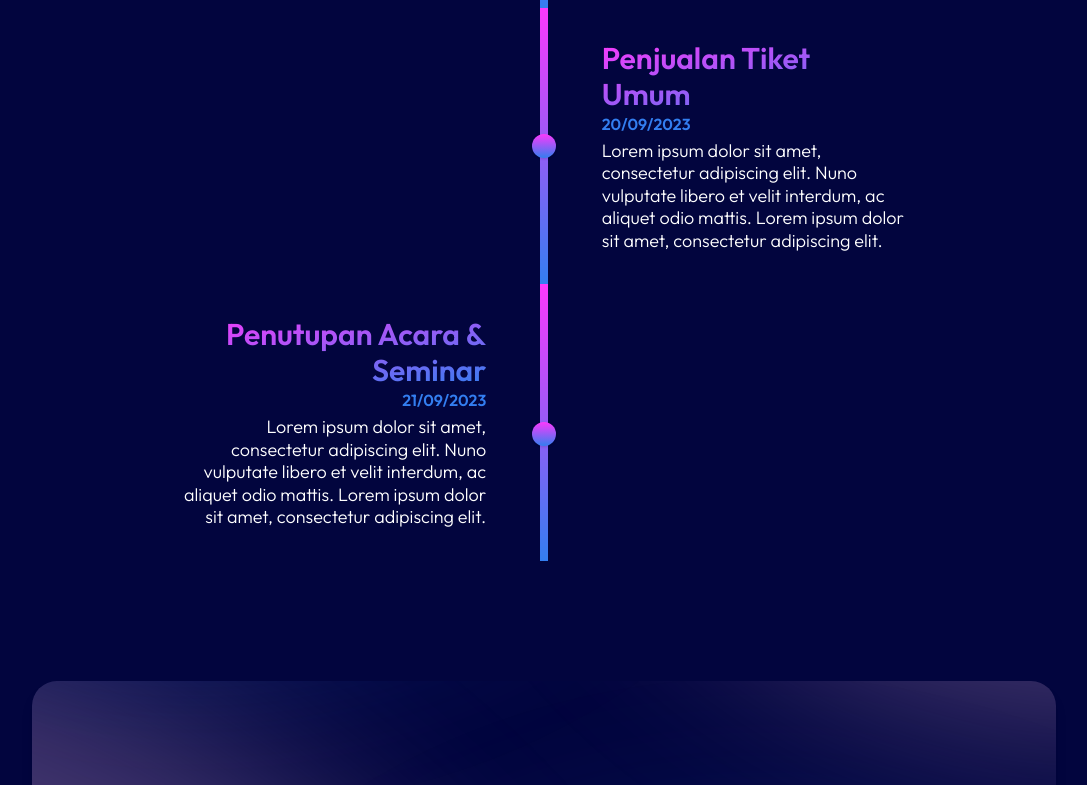
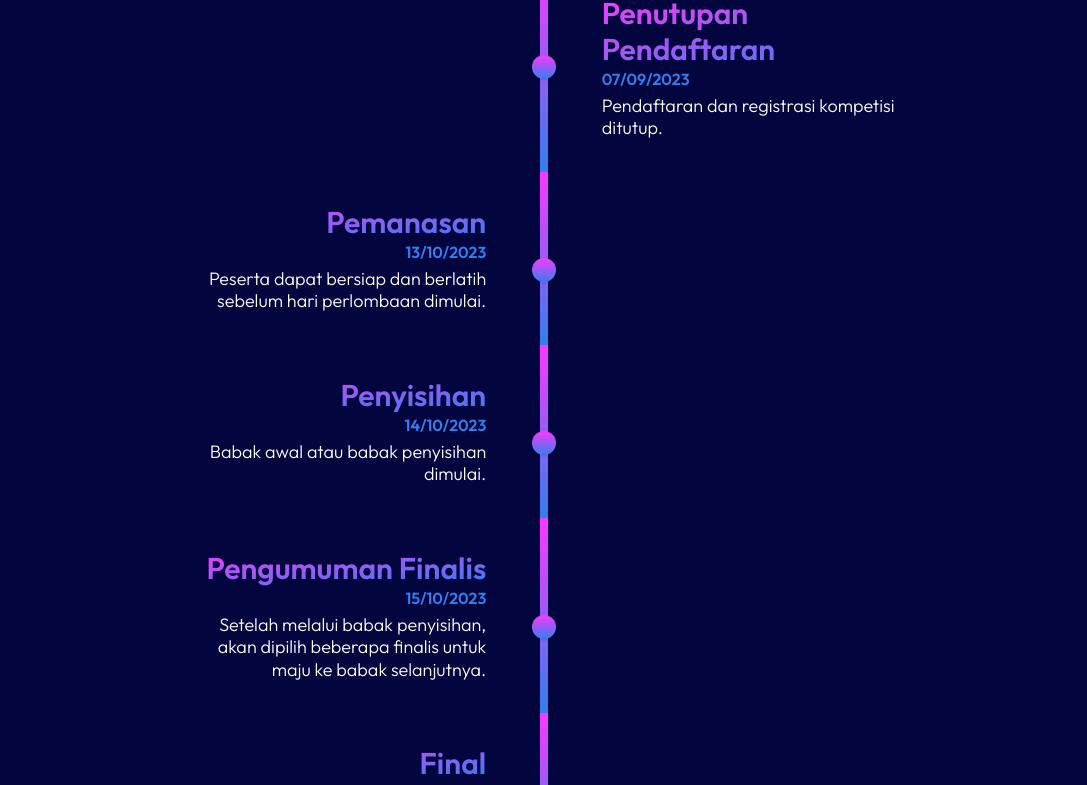
Before and after one commit to zildjianvitoo/srifoton2023fe-deployed, a Next.js app: page /kompetisi/competitive-programming in a window 1280 px wide. Shown: the part 1485-2270 px from the top of the page, without its empty margins (96-1183 px from the left). Built offline with nearby package versions, Linux system fonts and the light colour scheme.

Commit message:
update timeline cp

```diff
--- a/pages/kompetisi/competitive-programming.jsx
+++ b/pages/kompetisi/competitive-programming.jsx
@@ -17,19 +17,34 @@ import React from "react";
 
 const timelineContent = [
   {
-    title: "Presale Tiket",
-    date: "18/08/2023",
-    desc: "Lorem ipsum dolor sit amet, consectetur adipiscing elit. Nuno vulputate libero et velit interdum, ac aliquet odio mattis. Lorem ipsum dolor sit amet, consectetur adipiscing elit.",
+    title: "Pendaftaran",
+    date: "23/08/2023",
+    desc: "Peserta dapat mendaftarkan diri pada kompetisi Competitive Programming.",
   },
   {
-    title: "Penjualan Tiket Umum",
-    date: "20/09/2023",
-    desc: "Lorem ipsum dolor sit amet, consectetur adipiscing elit. Nuno vulputate libero et velit interdum, ac aliquet odio mattis. Lorem ipsum dolor sit amet, consectetur adipiscing elit.",
+    title: "Penutupan Pendaftaran",
+    date: "07/09/2023",
+    desc: "Pendaftaran dan registrasi kompetisi ditutup.",
   },
   {
-    title: "Penutupan Acara & Seminar",
-    date: "21/09/2023",
-    desc: "Lorem ipsum dolor sit amet, consectetur adipiscing elit. Nuno vulputate libero et velit interdum, ac aliquet odio mattis. Lorem ipsum dolor sit amet, consectetur adipiscing elit.",
+    title: "Pemanasan",
+    date: "13/10/2023",
+    desc: "Peserta dapat bersiap dan berlatih sebelum hari perlombaan dimulai.",
+  },
+  {
+    title: "Penyisihan",
+    date: "14/10/2023",
+    desc: "Babak awal atau babak penyisihan dimulai.",
+  },
+  {
+    title: "Pengumuman Finalis",
+    date: "15/10/2023",
+    desc: "Setelah melalui babak penyisihan, akan dipilih beberapa finalis untuk maju ke babak selanjutnya.",
+  },
+  {
+    title: "Final",
+    date: "21/10/2023",
+    desc: "Babak akhir perlombaan.",
   },
 ];
 
```
